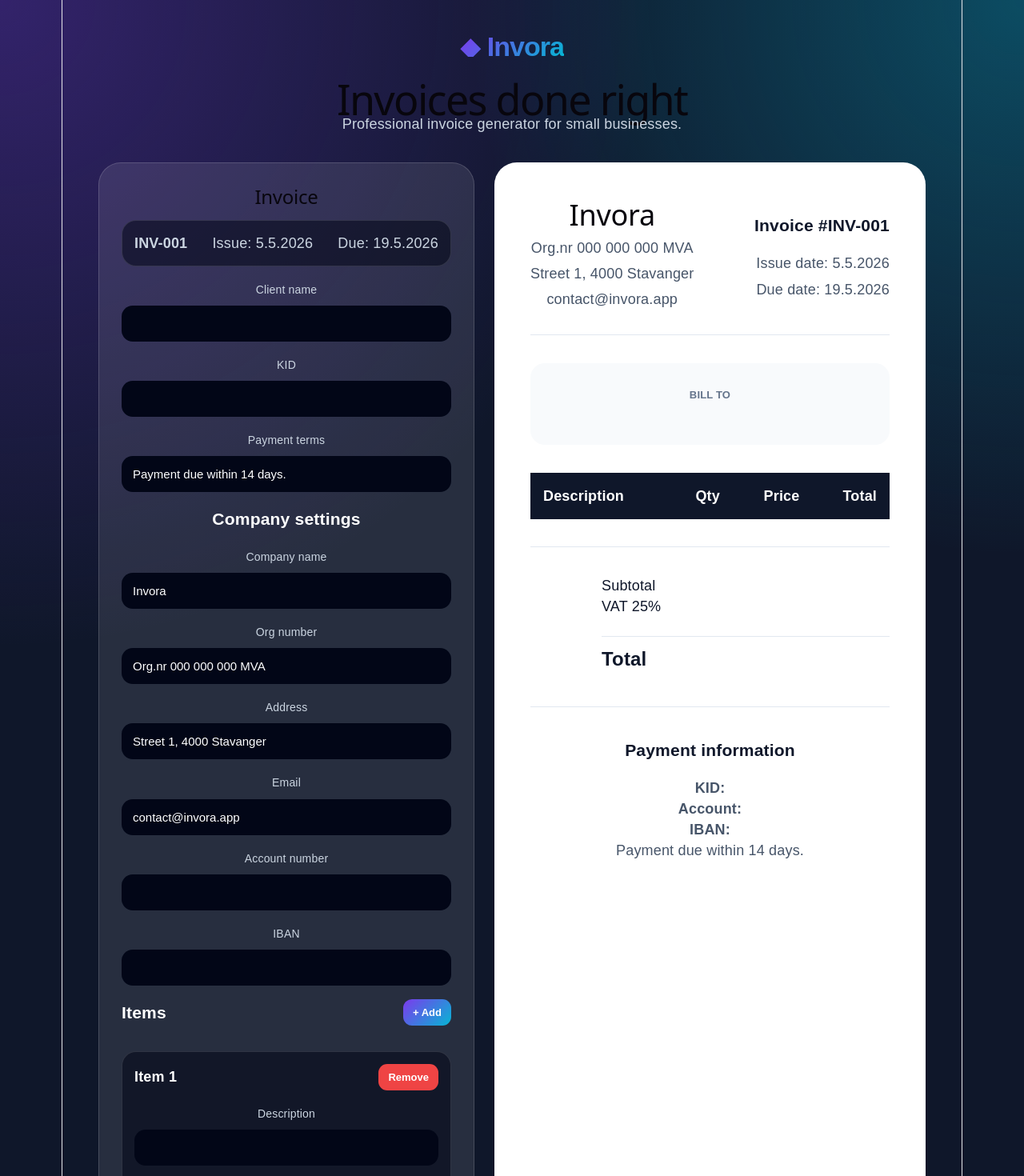
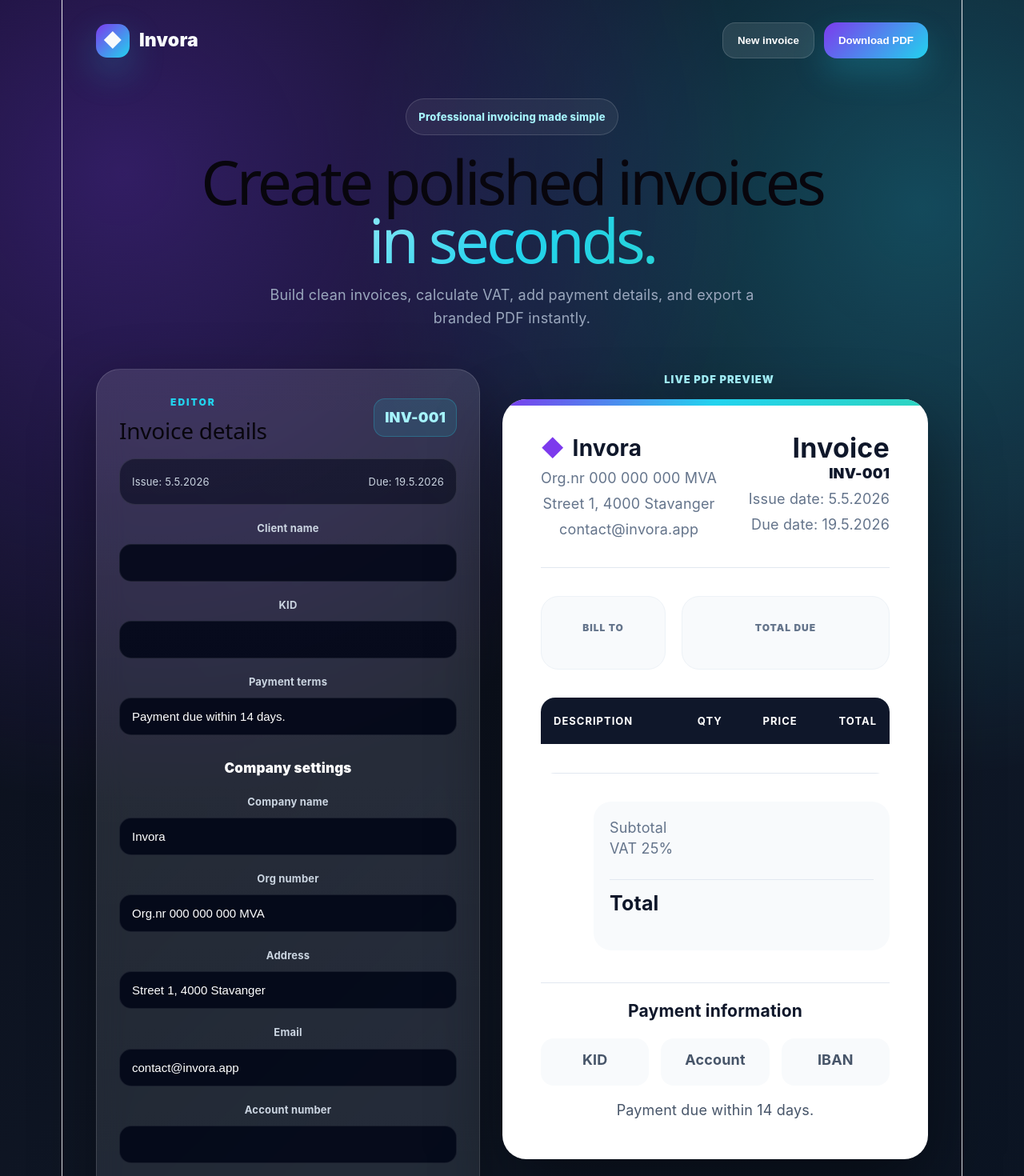
Before and after one commit to aleksandermacko/invora, a React (Vite) app: page / in a window 1280 px wide. Shown: the top 1470 px of the page at 80% size. Built offline with nearby package versions, Linux system fonts and the light colour scheme.

Commit message:
premium design

```diff
--- a/src/App.css
+++ b/src/App.css
@@ -2,105 +2,157 @@
   box-sizing: border-box;
 }
 
+:root {
+  --bg: #070a13;
+  --panel: rgba(255, 255, 255, 0.08);
+  --panel-border: rgba(255, 255, 255, 0.14);
+  --muted: #9aa7bd;
+  --text: #f8fafc;
+  --dark: #0f172a;
+  --cyan: #22d3ee;
+  --violet: #7c3aed;
+  --green: #2dd4bf;
+}
+
 body {
   margin: 0;
-  font-family: Arial, sans-serif;
+  font-family: Inter, Arial, sans-serif;
   background:
-    radial-gradient(circle at top left, #7c3aed55, transparent 35%),
-    radial-gradient(circle at top right, #06b6d455, transparent 30%),
-    #0f172a;
-  color: white;
+    radial-gradient(circle at 12% 10%, rgba(124, 58, 237, 0.35), transparent 35%),
+    radial-gradient(circle at 90% 12%, rgba(34, 211, 238, 0.28), transparent 32%),
+    linear-gradient(135deg, #080b16, #101827 55%, #07111f);
+  color: var(--text);
 }
 
 .page {
   min-height: 100vh;
-  padding: 45px;
+  padding: 28px 42px 55px;
+}
+
+.topbar {
+  max-width: 1320px;
+  margin: 0 auto 50px;
+  display: flex;
+  align-items: center;
+  justify-content: space-between;
+}
+
+.brand {
+  display: flex;
+  align-items: center;
+  gap: 12px;
+  font-size: 23px;
+  font-weight: 900;
+}
+
+.brand-mark {
+  width: 42px;
+  height: 42px;
+  display: grid;
+  place-items: center;
+  border-radius: 14px;
+  background: linear-gradient(135deg, var(--violet), var(--cyan));
+  box-shadow: 0 18px 45px rgba(34, 211, 238, 0.25);
+}
+
+.top-actions {
+  display: flex;
+  gap: 12px;
 }
 
 .hero {
   text-align: center;
-  margin-bottom: 35px;
+  max-width: 850px;
+  margin: 0 auto 48px;
 }
 
-.brand-logo {
+.pill {
   display: inline-block;
-  font-size: 34px;
-  font-weight: 900;
-  margin-bottom: 20px;
-  letter-spacing: -1px;
-  background: linear-gradient(135deg, #7c3aed, #06b6d4);
+  padding: 9px 15px;
+  border: 1px solid var(--panel-border);
+  border-radius: 999px;
+  background: rgba(255, 255, 255, 0.06);
+  color: #a5f3fc;
+  font-size: 13px;
+  font-weight: 800;
+}
+
+.hero h1 {
+  font-size: clamp(46px, 6vw, 78px);
+  line-height: 0.95;
+  letter-spacing: -4px;
+  margin: 22px 0 18px;
+}
+
+.hero h1 span {
+  display: block;
+  background: linear-gradient(135deg, #ffffff, var(--cyan), var(--green));
   -webkit-background-clip: text;
   -webkit-text-fill-color: transparent;
 }
 
-.hero h1 {
-  font-size: 52px;
-  margin: 20px 0 5px;
-}
-
 .hero p {
-  color: #cbd5e1;
+  max-width: 620px;
+  margin: auto;
+  color: var(--muted);
+  font-size: 18px;
+  line-height: 1.6;
 }
 
 .app {
   display: grid;
-  grid-template-columns: 470px 1fr;
-  gap: 25px;
-  max-width: 1300px;
+  grid-template-columns: 480px 1fr;
+  gap: 28px;
+  max-width: 1320px;
   margin: auto;
+  align-items: start;
 }
 
 .panel {
-  background: rgba(255,255,255,0.1);
-  border: 1px solid rgba(255,255,255,0.15);
-  border-radius: 28px;
+  background: linear-gradient(180deg, rgba(255,255,255,0.12), rgba(255,255,255,0.06));
+  border: 1px solid var(--panel-border);
+  border-radius: 30px;
   padding: 28px;
+  box-shadow: 0 30px 80px rgba(0, 0, 0, 0.38);
+  backdrop-filter: blur(18px);
+}
+
+.panel-header {
+  display: flex;
+  align-items: center;
+  justify-content: space-between;
+  margin-bottom: 18px;
+}
+
+.eyebrow {
+  color: var(--cyan);
+  font-size: 12px;
+  text-transform: uppercase;
+  letter-spacing: 2px;
+  font-weight: 900;
+  margin: 0 0 6px;
 }
 
 .panel h2 {
-  text-align: center;
+  margin: 0;
+  font-size: 28px;
 }
 
-label {
-  display: block;
-  margin-top: 16px;
-  margin-bottom: 7px;
-  color: #cbd5e1;
-  font-size: 14px;
-}
-
-input {
-  width: 100%;
-  padding: 14px;
+.invoice-badge {
+  padding: 10px 13px;
   border-radius: 14px;
-  border: none;
-  background: #020617;
-  color: white;
-  font-size: 15px;
-}
-
-button {
-  width: 100%;
-  margin-top: 18px;
-  padding: 15px;
-  border: none;
-  border-radius: 16px;
-  background: linear-gradient(135deg, #7c3aed, #06b6d4);
-  color: white;
-  font-weight: 800;
-  cursor: pointer;
-}
-
-.secondary {
-  background: rgba(255,255,255,0.14);
+  background: rgba(34, 211, 238, 0.12);
+  color: #a5f3fc;
+  font-weight: 900;
+  border: 1px solid rgba(34, 211, 238, 0.25);
 }
 
 .mini,
 .item,
 .saved-item {
-  background: rgba(2, 6, 23, 0.55);
-  border: 1px solid rgba(255,255,255,0.12);
-  border-radius: 18px;
+  background: rgba(2, 6, 23, 0.52);
+  border: 1px solid rgba(255,255,255,0.1);
+  border-radius: 20px;
   padding: 15px;
   margin-top: 14px;
 }
@@ -110,6 +162,74 @@ button {
   justify-content: space-between;
   gap: 10px;
   color: #cbd5e1;
+  font-size: 13px;
+}
+
+label {
+  display: block;
+  margin-top: 16px;
+  margin-bottom: 7px;
+  color: #cbd5e1;
+  font-size: 13px;
+  font-weight: 700;
+}
+
+input {
+  width: 100%;
+  padding: 14px 15px;
+  border-radius: 15px;
+  border: 1px solid rgba(255,255,255,0.08);
+  background: rgba(2, 6, 23, 0.86);
+  color: white;
+  font-size: 15px;
+  outline: none;
+}
+
+input:focus {
+  border-color: rgba(34, 211, 238, 0.7);
+  box-shadow: 0 0 0 4px rgba(34, 211, 238, 0.11);
+}
+
+button {
+  border: none;
+  cursor: pointer;
+  font-weight: 900;
+  transition: transform 0.15s ease, opacity 0.15s ease;
+}
+
+button:hover {
+  transform: translateY(-1px);
+}
+
+.primary-btn,
+.ghost-btn,
+.secondary {
+  border-radius: 16px;
+  padding: 14px 18px;
+  color: white;
+}
+
+.primary-btn {
+  background: linear-gradient(135deg, var(--violet), var(--cyan));
+  box-shadow: 0 18px 40px rgba(34, 211, 238, 0.22);
+}
+
+.ghost-btn,
+.secondary {
+  background: rgba(255,255,255,0.1);
+  border: 1px solid rgba(255,255,255,0.14);
+}
+
+.wide {
+  width: 100%;
+  margin-top: 18px;
+}
+
+.section-title {
+  margin-top: 28px;
+  color: white;
+  font-size: 17px;
+  font-weight: 900;
 }
 
 .items-title,
@@ -126,13 +246,19 @@ button {
   width: auto;
   margin: 0;
   padding: 9px 12px;
-  border-radius: 11px;
+  border-radius: 12px;
   font-size: 13px;
+}
+
+.small {
+  background: linear-gradient(135deg, var(--violet), var(--cyan));
+  color: white;
 }
 
 .danger,
 .saved-item button {
   background: #ef4444;
+  color: white;
 }
 
 .grid {
@@ -142,7 +268,11 @@ button {
 }
 
 .saved {
-  margin-top: 25px;
+  margin-top: 26px;
+}
+
+.saved p {
+  color: var(--muted);
 }
 
 .saved-item div {
@@ -156,56 +286,118 @@ button {
   margin-top: 4px;
 }
 
+.preview-wrap {
+  position: sticky;
+  top: 24px;
+}
+
+.preview-label {
+  color: #a5f3fc;
+  font-weight: 900;
+  margin: 0 0 12px 10px;
+  font-size: 13px;
+  letter-spacing: 1px;
+  text-transform: uppercase;
+}
+
 .invoice {
-  background: white;
+  position: relative;
+  overflow: hidden;
+  background: #ffffff;
   color: #0f172a;
-  border-radius: 28px;
-  padding: 45px;
+  border-radius: 30px;
+  padding: 48px;
+  box-shadow: 0 35px 90px rgba(0, 0, 0, 0.45);
+}
+
+.invoice-accent {
+  position: absolute;
+  top: 0;
+  left: 0;
+  height: 8px;
+  width: 100%;
+  background: linear-gradient(135deg, var(--violet), var(--cyan), var(--green));
 }
 
 .invoice-header {
   display: flex;
   justify-content: space-between;
   border-bottom: 1px solid #e2e8f0;
-  padding-bottom: 25px;
+  padding-bottom: 28px;
 }
 
-.invoice-header h2 {
-  margin: 0;
-  font-size: 36px;
+.invoice-brand {
+  display: flex;
+  align-items: center;
+  gap: 10px;
+  font-size: 28px;
+  margin-bottom: 12px;
+}
+
+.invoice-brand span {
+  color: var(--violet);
 }
 
 .invoice-header p {
   margin: 6px 0;
-  color: #475569;
+  color: #64748b;
 }
 
 .right {
   text-align: right;
 }
 
-.bill-box {
-  margin: 35px 0;
-  background: #f8fafc;
-  border-radius: 18px;
-  padding: 25px;
+.right h3 {
+  margin: 0 0 5px;
+  font-size: 34px;
 }
 
-.bill-box span {
+.big-code {
+  font-weight: 900;
+  color: #0f172a !important;
+}
+
+.bill-row {
+  display: grid;
+  grid-template-columns: 1fr 260px;
+  gap: 20px;
+  margin: 35px 0;
+}
+
+.bill-box,
+.amount-card {
+  background: #f8fafc;
+  border: 1px solid #edf2f7;
+  border-radius: 22px;
+  padding: 24px;
+}
+
+.bill-box span,
+.amount-card span {
   text-transform: uppercase;
   color: #64748b;
-  font-weight: 800;
-  font-size: 13px;
+  font-weight: 900;
+  font-size: 12px;
+  letter-spacing: 1px;
 }
 
 .bill-box h3 {
-  font-size: 24px;
-  margin-bottom: 0;
+  font-size: 25px;
+  margin: 14px 0 0;
+}
+
+.amount-card strong {
+  display: block;
+  margin-top: 14px;
+  font-size: 28px;
+  color: #0f172a;
 }
 
 table {
   width: 100%;
   border-collapse: collapse;
+  overflow: hidden;
+  border-radius: 18px;
 }
 
 th {
@@ -213,10 +405,13 @@ th {
   color: white;
   padding: 16px;
   text-align: left;
+  font-size: 13px;
+  text-transform: uppercase;
+  letter-spacing: 1px;
 }
 
 td {
-  padding: 17px 16px;
+  padding: 18px 16px;
   border-bottom: 1px solid #e2e8f0;
 }
 
@@ -228,7 +423,10 @@ td:nth-child(n+2) {
 .totals {
   margin-left: auto;
   margin-top: 35px;
-  max-width: 360px;
+  max-width: 370px;
+  background: #f8fafc;
+  border-radius: 22px;
+  padding: 20px;
 }
 
 .totals p,
@@ -238,21 +436,66 @@ td:nth-child(n+2) {
   gap: 20px;
 }
 
+.totals p {
+  color: #64748b;
+}
+
 .totals h3 {
   border-top: 1px solid #e2e8f0;
-  padding-top: 15px;
-  font-size: 24px;
+  padding-top: 16px;
+  font-size: 25px;
 }
 
 .payment {
-  margin-top: 45px;
-  padding-top: 20px;
+  margin-top: 40px;
+  padding-top: 22px;
   border-top: 1px solid #e2e8f0;
   color: #475569;
 }
 
 .payment h3 {
   color: #0f172a;
+  margin-top: 0;
+}
+
+.payment-grid {
+  display: grid;
+  grid-template-columns: repeat(3, 1fr);
+  gap: 15px;
+}
+
+.payment-grid p {
+  margin: 0;
+  background: #f8fafc;
+  border-radius: 16px;
+  padding: 14px;
+}
+
+.payment-grid b,
+.payment-grid span {
+  display: block;
+}
+
+.payment-grid span {
+  margin-top: 5px;
+}
+
+.terms {
+  margin-top: 18px;
+}
+
+@media (max-width: 1100px) {
+  .app {
+    grid-template-columns: 1fr;
+  }
+
+  .preview-wrap {
+    position: static;
+  }
+
+  .bill-row {
+    grid-template-columns: 1fr;
+  }
 }
 
 @media print {
@@ -279,10 +522,19 @@ td:nth-child(n+2) {
     max-width: none !important;
   }
 
+  .preview-wrap {
+    position: static !important;
+  }
+
   .invoice {
     width: 210mm !important;
     min-height: 297mm !important;
     border-radius: 0 !important;
     padding: 22mm !important;
+    box-shadow: none !important;
+  }
+
+  .invoice-accent {
+    height: 6px !important;
   }
 }
--- a/src/App.jsx
+++ b/src/App.jsx
@@ -63,11 +63,16 @@ export default function App() {
   }
 
   function addItem() {
-    setItems([...items, { id: Date.now(), description: "", quantity: "", price: "" }]);
+    setItems([
+      ...items,
+      { id: Date.now(), description: "", quantity: "", price: "" },
+    ]);
   }
 
   function updateItem(id, field, value) {
-    setItems(items.map((item) => (item.id === id ? { ...item, [field]: value } : item)));
+    setItems(
+      items.map((item) => (item.id === id ? { ...item, [field]: value } : item))
+    );
   }
 
   function removeItem(id) {
@@ -132,18 +137,44 @@ export default function App() {
 
   return (
     <div className="page">
-      <div className="hero no-print">
-        <div className="brand-logo">◆ Invora</div>
-        <h1>Invoices done right</h1>
-        <p>Professional invoice generator for small businesses.</p>
+      <div className="topbar no-print">
+        <div className="brand">
+          <div className="brand-mark">◆</div>
+          <span>Invora</span>
         </div>
+        <div className="top-actions">
+          <button className="ghost-btn" onClick={newInvoice}>
+            New invoice
+          </button>
+          <button className="primary-btn" onClick={downloadPDF}>
+            Download PDF
+          </button>
+        </div>
+      </div>
+
+      <section className="hero no-print">
+        <div className="pill">Professional invoicing made simple</div>
+        <h1>
+          Create polished invoices
+          <span> in seconds.</span>
+        </h1>
+        <p>
+          Build clean invoices, calculate VAT, add payment details, and export a
+          branded PDF instantly.
+        </p>
+      </section>
 
       <div className="app">
         <div className="panel no-print">
-          <h2>Invoice</h2>
+          <div className="panel-header">
+            <div>
+              <p className="eyebrow">Editor</p>
+              <h2>Invoice details</h2>
+            </div>
+            <div className="invoice-badge">{invoiceCode}</div>
+          </div>
 
           <div className="mini">
-            <b>{invoiceCode}</b>
             <span>Issue: {issueDate.toLocaleDateString("nb-NO")}</span>
             <span>Due: {dueDate.toLocaleDateString("nb-NO")}</span>
           </div>
@@ -157,66 +188,110 @@ export default function App() {
           <label>Payment terms</label>
           <input value={terms} onChange={(e) => setTerms(e.target.value)} />
 
-          <h3>Company settings</h3>
+          <div className="section-title">Company settings</div>
 
           <label>Company name</label>
-          <input value={company.name} onChange={(e) => updateCompany("name", e.target.value)} />
+          <input
+            value={company.name}
+            onChange={(e) => updateCompany("name", e.target.value)}
+          />
 
           <label>Org number</label>
-          <input value={company.org} onChange={(e) => updateCompany("org", e.target.value)} />
+          <input
+            value={company.org}
+            onChange={(e) => updateCompany("org", e.target.value)}
+          />
 
           <label>Address</label>
-          <input value={company.address} onChange={(e) => updateCompany("address", e.target.value)} />
+          <input
+            value={company.address}
+            onChange={(e) => updateCompany("address", e.target.value)}
+          />
 
           <label>Email</label>
-          <input value={company.email} onChange={(e) => updateCompany("email", e.target.value)} />
+          <input
+            value={company.email}
+            onChange={(e) => updateCompany("email", e.target.value)}
+          />
 
           <label>Account number</label>
-          <input value={company.account} onChange={(e) => updateCompany("account", e.target.value)} />
+          <input
+            value={company.account}
+            onChange={(e) => updateCompany("account", e.target.value)}
+          />
 
           <label>IBAN</label>
-          <input value={company.iban} onChange={(e) => updateCompany("iban", e.target.value)} />
+          <input
+            value={company.iban}
+            onChange={(e) => updateCompany("iban", e.target.value)}
+          />
 
           <div className="items-title">
-            <h3>Items</h3>
-            <button className="small" onClick={addItem}>+ Add</button>
+            <div className="section-title">Items</div>
+            <button className="small" onClick={addItem}>
+              + Add
+            </button>
           </div>
 
           {items.map((item, index) => (
             <div className="item" key={item.id}>
               <div className="item-top">
                 <b>Item {index + 1}</b>
-                <button className="danger" onClick={() => removeItem(item.id)}>Remove</button>
+                <button className="danger" onClick={() => removeItem(item.id)}>
+                  Remove
+                </button>
               </div>
 
               <label>Description</label>
-              <input value={item.description} onChange={(e) => updateItem(item.id, "description", e.target.value)} />
+              <input
+                value={item.description}
+                onChange={(e) =>
+                  updateItem(item.id, "description", e.target.value)
+                }
+              />
 
               <div className="grid">
                 <div>
                   <label>Qty</label>
-                  <input type="number" value={item.quantity} onChange={(e) => updateItem(item.id, "quantity", e.target.value)} />
+                  <input
+                    type="number"
+                    value={item.quantity}
+                    onChange={(e) =>
+                      updateItem(item.id, "quantity", e.target.value)
+                    }
+                  />
                 </div>
                 <div>
                   <label>Price</label>
-                  <input type="number" value={item.price} onChange={(e) => updateItem(item.id, "price", e.target.value)} />
+                  <input
+                    type="number"
+                    value={item.price}
+                    onChange={(e) =>
+                      updateItem(item.id, "price", e.target.value)
+                    }
+                  />
                 </div>
               </div>
             </div>
           ))}
 
-          <button onClick={downloadPDF}>Download PDF</button>
-          <button className="secondary" onClick={saveInvoice}>Save invoice</button>
-          <button className="secondary" onClick={newInvoice}>New invoice / next number</button>
+          <button className="primary-btn wide" onClick={downloadPDF}>
+            Download PDF
+          </button>
+          <button className="secondary wide" onClick={saveInvoice}>
+            Save invoice
+          </button>
 
           <div className="saved">
-            <h3>Saved invoices</h3>
+            <div className="section-title">Saved invoices</div>
             {savedInvoices.length === 0 && <p>No saved invoices.</p>}
             {savedInvoices.map((invoice) => (
               <div className="saved-item" key={invoice.id}>
                 <div onClick={() => loadInvoice(invoice)}>
                   <b>{invoice.invoiceCode}</b>
-                  <span>{invoice.client} • {money(invoice.total)}</span>
+                  <span>
+                    {invoice.client || "No client"} • {money(invoice.total)}
+                  </span>
                 </div>
                 <button onClick={() => deleteInvoice(invoice.id)}>X</button>
               </div>
@@ -224,25 +299,41 @@ export default function App() {
           </div>
         </div>
 
+        <div className="preview-wrap">
+          <div className="preview-label no-print">Live PDF preview</div>
+
           <div className="invoice" ref={invoiceRef}>
+            <div className="invoice-accent"></div>
+
             <div className="invoice-header">
               <div>
-              <h2>{company.name}</h2>
+                <div className="invoice-brand">
+                  <span>◆</span>
+                  <strong>{company.name}</strong>
+                </div>
                 <p>{company.org}</p>
                 <p>{company.address}</p>
                 <p>{company.email}</p>
               </div>
 
               <div className="right">
-              <h3>Invoice #{invoiceCode}</h3>
+                <h3>Invoice</h3>
+                <p className="big-code">{invoiceCode}</p>
                 <p>Issue date: {issueDate.toLocaleDateString("nb-NO")}</p>
                 <p>Due date: {dueDate.toLocaleDateString("nb-NO")}</p>
               </div>
             </div>
 
+            <div className="bill-row">
               <div className="bill-box">
                 <span>Bill to</span>
                 <h3>{client}</h3>
+              </div>
+
+              <div className="amount-card">
+                <span>Total due</span>
+                <strong>{total > 0 ? money(total) : ""}</strong>
+              </div>
             </div>
 
             <table>
@@ -257,7 +348,8 @@ export default function App() {
 
               <tbody>
                 {items.map((item) => {
-                const lineTotal = Number(item.quantity || 0) * Number(item.price || 0);
+                  const lineTotal =
+                    Number(item.quantity || 0) * Number(item.price || 0);
 
                   return (
                     <tr key={item.id}>
@@ -272,17 +364,38 @@ export default function App() {
             </table>
 
             <div className="totals">
-            <p><span>Subtotal</span><b>{subtotal > 0 ? money(subtotal) : ""}</b></p>
-            <p><span>VAT 25%</span><b>{vat > 0 ? money(vat) : ""}</b></p>
-            <h3><span>Total</span><b>{total > 0 ? money(total) : ""}</b></h3>
+              <p>
+                <span>Subtotal</span>
+                <b>{subtotal > 0 ? money(subtotal) : ""}</b>
+              </p>
+              <p>
+                <span>VAT 25%</span>
+                <b>{vat > 0 ? money(vat) : ""}</b>
+              </p>
+              <h3>
+                <span>Total</span>
+                <b>{total > 0 ? money(total) : ""}</b>
+              </h3>
             </div>
 
             <div className="payment">
               <h3>Payment information</h3>
-            <p><b>KID:</b> {kid}</p>
-            <p><b>Account:</b> {company.account}</p>
-            <p><b>IBAN:</b> {company.iban}</p>
-            <p>{terms}</p>
+              <div className="payment-grid">
+                <p>
+                  <b>KID</b>
+                  <span>{kid}</span>
+                </p>
+                <p>
+                  <b>Account</b>
+                  <span>{company.account}</span>
+                </p>
+                <p>
+                  <b>IBAN</b>
+                  <span>{company.iban}</span>
+                </p>
+              </div>
+              <p className="terms">{terms}</p>
+            </div>
           </div>
         </div>
       </div>
```
Lines whose indentation alone changed are shown as unchanged.
